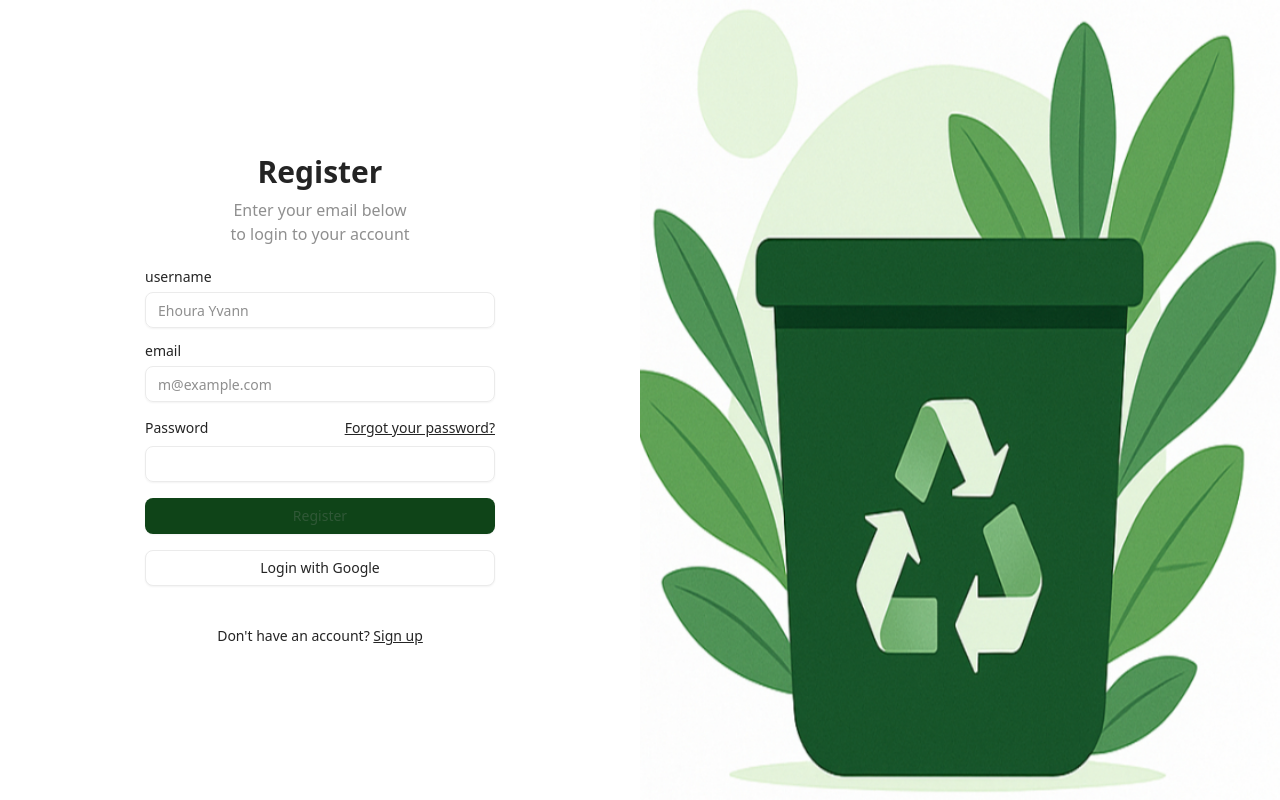
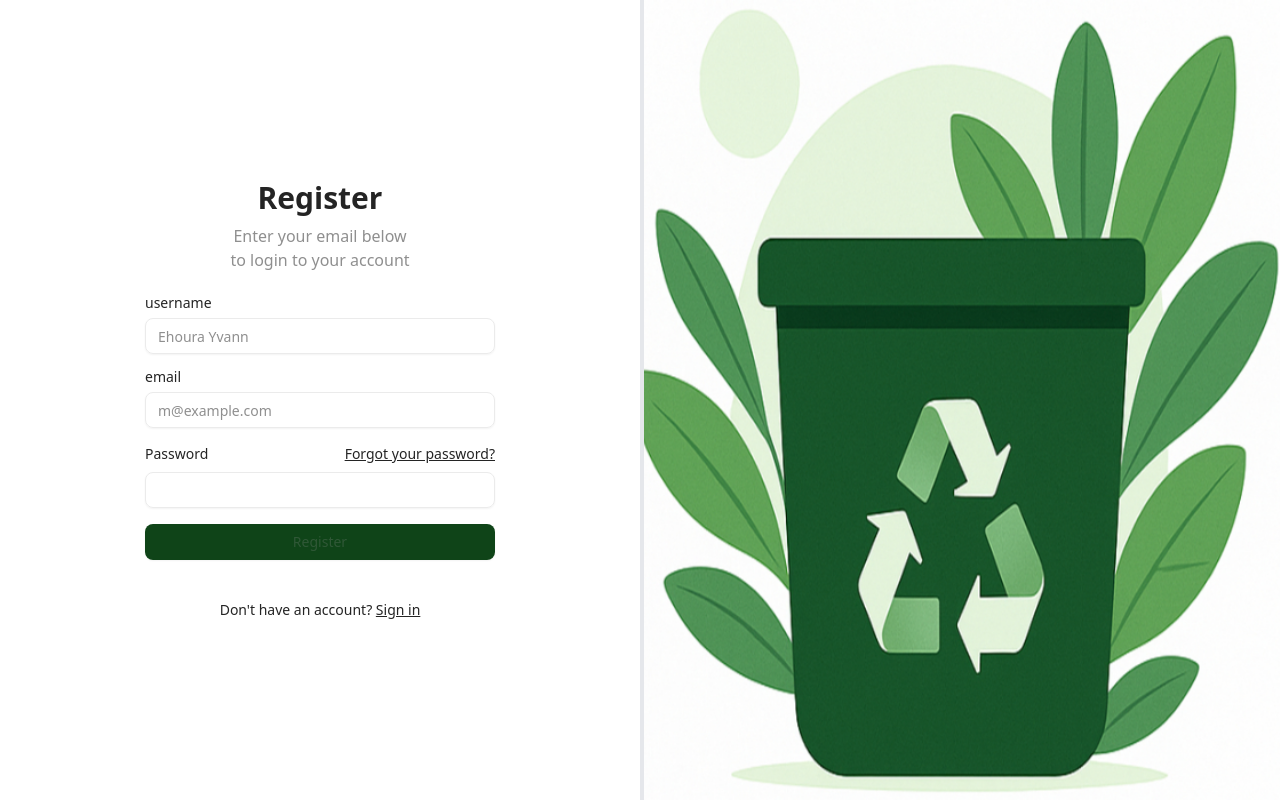
Before and after one commit to WBoogey/imageDeePy, a Vue app in the folder front/: page /auth/register in a window 1280 px wide. Built offline with nearby package versions, Linux system fonts and the light colour scheme; the HTML template or start-up script is replaced by a standard one.

Commit message:
feat: mise à jour des formulaires de connexion et d'inscription avec des styles améliorés et correction de texte

```diff
--- a/front/src/views/Login.vue
+++ b/front/src/views/Login.vue
@@ -1,5 +1,3 @@
-
-
 <script setup lang="ts">
 import { Button } from '@/components/ui/button'
 import { Input } from '@/components/ui/input'
@@ -68,11 +66,8 @@ const handleSubmit = async()=>{
             </div>
             <Input v-model="password" id="password" type="password" required />
           </div>
-          <Button type="submit" class="w-full">
+          <Button  type="submit" class="w-full te">
             Login
-          </Button>
-          <Button variant="outline" class="w-full">
-            Login with Google
           </Button>
         </form>
         <div class="mt-4 text-center text-sm">
@@ -89,7 +84,7 @@ const handleSubmit = async()=>{
         alt="Image"
         width="1920"
         height="1080"
-        class="h-full w-full object-cover dark:brightness-[0.2] dark:grayscale"
+        class="h-full w-full object-cover border-l-4 border-gray-200 shadow-none bg-gradient-to-r from-white via-gray-50 to-gray-100"
       >
     </div>
   </div>
--- a/front/src/views/Register.vue
+++ b/front/src/views/Register.vue
@@ -79,14 +79,11 @@ const handleSubmit = async()=>{
           <Button type="submit"  class="w-full">
             Register
           </Button>
-          <Button variant="outline" class="w-full">
-            Login with Google
-          </Button>
         </form>
         <div class="mt-4 text-center text-sm">
           Don't have an account?
           <a href="/auth/login" class="underline">
-            Sign up
+            Sign in
           </a>
         </div>
       </div>
@@ -97,7 +94,7 @@ const handleSubmit = async()=>{
         alt="Image"
         width="1920"
         height="1080"
-        class="h-full w-full object-cover dark:brightness-[0.2] dark:grayscale"
+        class="h-full w-full object-cover border-l-4 border-gray-200 shadow-none bg-gradient-to-r from-white via-gray-50 to-gray-100"
       >
     </div>
   </div>
```
